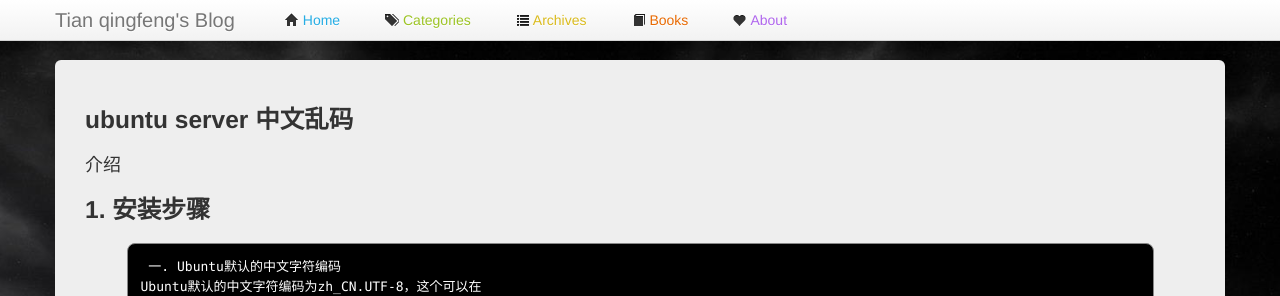
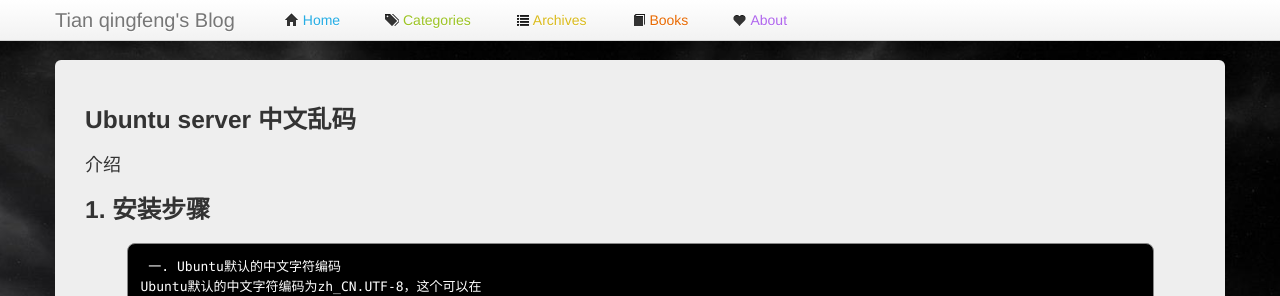
Before and after one commit to tianqf/tianqf.github.com, a Jekyll site: the page built from _posts/2016-04-18-修改ubuntu server 中文乱码修改.html, in a window 1280 px wide and 1121 px high. Shown: the top 296 px of the window. Built offline with Jekyll 4.4.1, drawn with Linux system fonts in a browser that asks for light colours; comment, search, counter and statistics services are not loaded.

Commit message:
Initial commit

```diff
--- a/_posts/2016-04-18-修改ubuntu server 中文乱码修改.html
+++ b/_posts/2016-04-18-修改ubuntu server 中文乱码修改.html
@@ -1,7 +1,7 @@
 ---
 layout: post
-title:  ubuntu server 中文乱码
-description: ubuntu server 中文乱码
+title:  Ubuntu server 中文乱码
+description: Ubuntu server 中文乱码
 categories:  Command
 tags:  Command
 record_on: 2016-04-18
```
